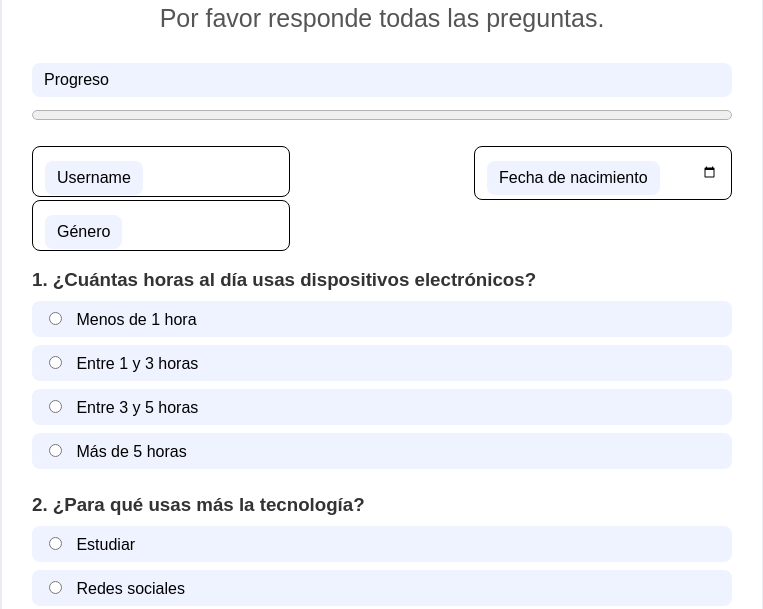
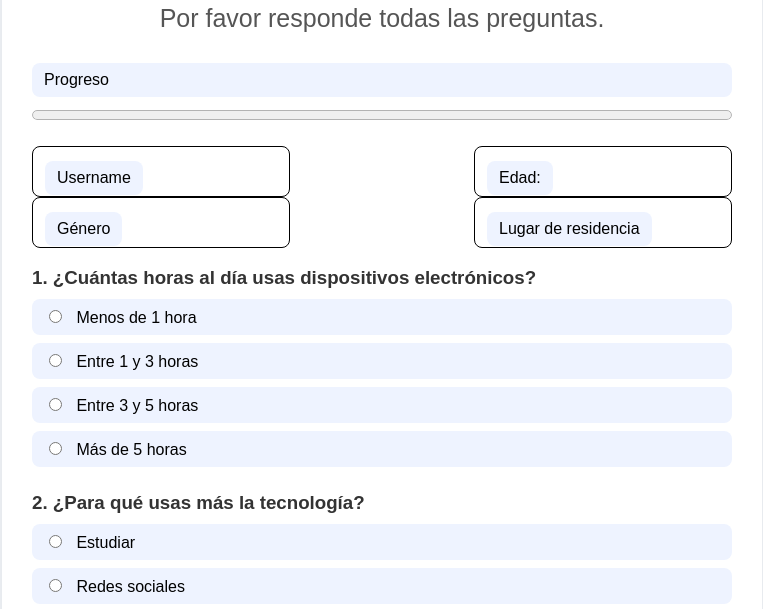
Before and after one commit to cristianchile973-bit/cuestionario, a website: page index.html in a window 1280 px wide. Shown: the part 149-758 px from the top of the page, without its empty margins (258-1021 px from the left). Drawn offline with Linux system fonts and the light colour scheme.

Commit message:
Update index.html

```diff
--- a/index.html
+++ b/index.html
@@ -207,6 +207,42 @@ progress {
     border-radius: 12px;
     font-size: 13px;
 }
+
+.direccion {
+    position: relative;
+}
+
+.direccion input {
+    width: 230px;
+    padding: 17px 13px;
+    border: 1px solid black;
+    outline: none;
+    border-radius: 8px;
+}
+
+.direccion label {
+    position: absolute;
+    top: 15px;
+    left: 13px;
+    color: black;
+    transition: 0.3s;
+    pointer-events: none;
+}
+
+.direccion input:focus + label,
+.direccion input:valid + label {
+    top: -9px;
+    color: white;
+    background: black;
+    padding: 2px 7px;
+    border-radius: 12px;
+    font-size: 13px;
+}
+
+.informa {
+    display: flex;
+    justify-content: space-between;
+}
 </style>
 </head>
 
@@ -222,6 +258,7 @@ progress {
     </div>
 
     <form id="encuestaForm">
+
     <div class="informacion">
         <div class="inputBox" id="nombre">
             <input type="text"  id="nombreInput" name="Nombre" required>
@@ -229,11 +266,12 @@ progress {
         </div>
 
         <div class="año" id="año">
-        <input type="date" id="añoInput" name="Fecha de nacimiento" max="2025-05-13"required>
-        <label for="añoInput">Fecha de nacimiento</label>
+            <input type="text" id="añoInput" name="Edad" inputmode="numeric" pattern="[0-9]{1.2}" maxlength="2" required>
+            <label for="añoInput">Edad:</label>
         </div>
     </div>
 
+    <div class="informa">
         <div class="genero" id="genero">
             <input type="text" id="generoInput" name="Genero" list="opciones-sexo" required>
             <label for="generoInput">Género</label>
@@ -245,10 +283,13 @@ progress {
             <option value="Femenino">
             <option value="Otro / Prefiero no decirlo">
             </datalist>
-
-
         </div>
 
+        <div class="direccion" id="direccion">
+            <input type="text" id="direccionInput" name="Lugar de residencia" required>
+            <label for="direccionInput">Lugar de residencia</label>
+        </div>
+    </div>
 
         <!-- PREGUNTAS -->
         <script>
@@ -350,6 +391,7 @@ document.getElementById("encuestaForm").addEventListener("submit", async functio
         document.getElementById("progreso").style.display = "none";
         document.getElementById("genero").style.display = "none";
         document.getElementById("año").style.display = "none";
+        document.getElementById("direccion").style.display = "none";
     }
 });
 </script>
```
Lines whose indentation alone changed are shown as unchanged.
